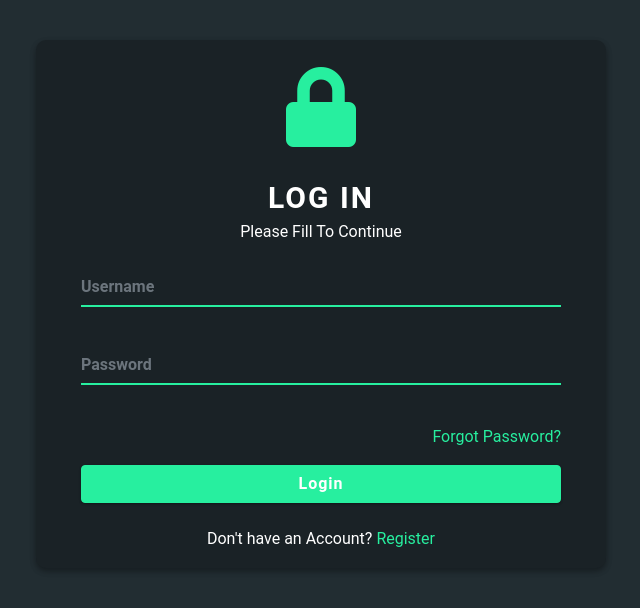
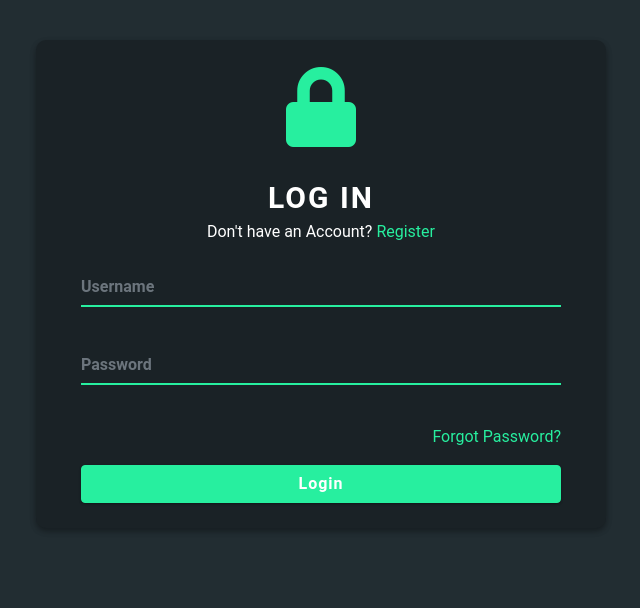
Before and after one commit to steve-njuguna-k/Django-Login-Register-Form, a Django app: page / in a window 1280 px wide. Shown: the top 608 px of the page, without its empty margins (319-959 px from the left). Run offline with Django 3.2, Linux system fonts and the light colour scheme; some libraries are stand-ins or nearby versions.

Commit message:
Made link changes to both Register & Login Pages

```diff
--- a/src/Account/views.py
+++ b/src/Account/views.py
@@ -1,5 +1,6 @@
-from django.http import response
 from django.shortcuts import render
+from .models import Profile
+from .forms import LoginForm, SignUpForm, ProfileForm
 
 # Create your views here.
 def Login(requests):
--- a/src/templates/Login.html
+++ b/src/templates/Login.html
@@ -22,7 +22,7 @@
                 <div class="col-lg-12 login-title">
                     LOG IN
                 </div>
-                <p class="text-center">Please Fill To Continue</p>
+                <p class="text-center">Don't have an Account? <a href="{% url 'Register' %}" name = 'Register'>Register</a></p>
                 <div class="col-lg-12 login-form">
                     <div class="col-lg-12 login-form">
                         <form>
@@ -37,7 +37,6 @@
                                 <button class="btn btn-outline-primary" type="button">Login</button>
                             </div>
                             <br>
-                            <p class="text-center">Don't have an Account? <a href="{% url 'Register' %}" name = 'Register'>Register</a></p>
                         </form>
                     </div>
                 </div>
--- a/src/templates/Register.html
+++ b/src/templates/Register.html
@@ -22,7 +22,7 @@
                 <div class="col-lg-12 login-title">
                     REGISTER
                 </div>
-                <p class="text-center">Please Fill To Continue</p>
+                <p class="text-center">Already have an Account? <a href="{% url 'Login' %}" name = 'Login'>Login</a></p>
                 <div class="col-lg-12 login-form">
                     <div class="col-lg-12 login-form">
                         <form>
@@ -60,7 +60,6 @@
                                 <button class="btn btn-outline-primary" type="button">Register</button>
                             </div>
                             <br>
-                            <p class="text-center">Already have an Account? <a href="{% url 'Login' %}" name = 'Login'>Login</a></p>
                         </form>
                     </div>
                 </div>
```
